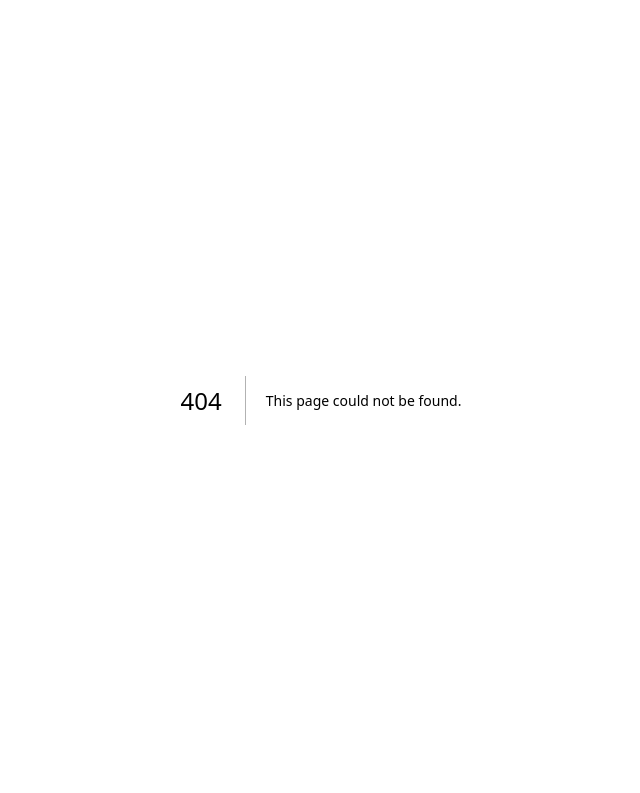
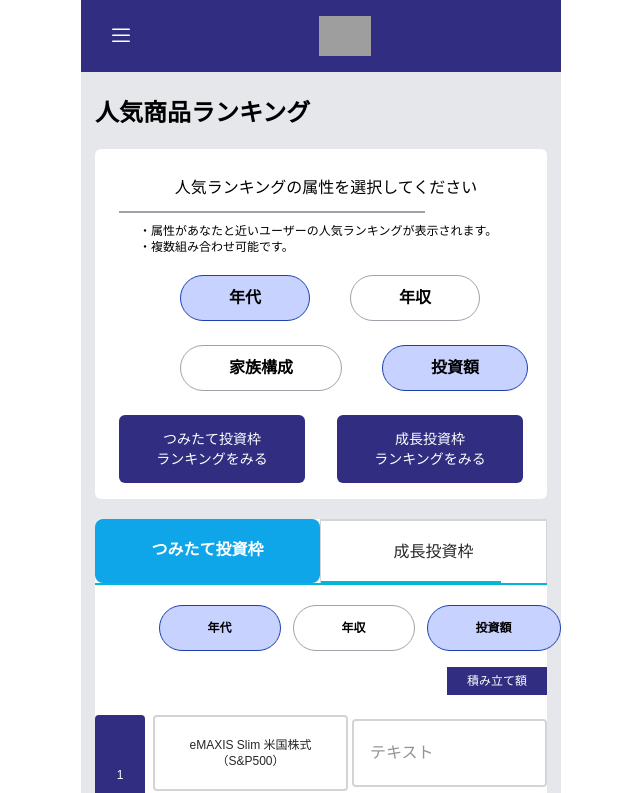
Before and after one commit to kisiiii/Allblue_NISAapp_frontend, a Next.js app: page /home/1111/product-ranking in a window 1280 px wide. Before the commit this address had no page. Shown: the top 793 px of the page, without its empty margins (319-959 px from the left). Built offline with nearby package versions, Linux system fonts and the light colour scheme; grey boxes are pictures that could not be loaded.

Commit message:
メニューバー化

```diff
--- a/src/components/HeaderMenu.jsx
+++ b/src/components/HeaderMenu.jsx
@@ -1,22 +1,108 @@
-import * as React from "react";
+import React, { useState } from "react";
+import Link from "next/link";
 
 export function HeaderMenu() {
+  const [isSidebarOpen, setIsSidebarOpen] = useState(false);
+
+  const toggleSidebar = () => {
+    setIsSidebarOpen(!isSidebarOpen);
+  };
+
   return (
-    <div className="flex gap-5 justify-between py-3 pr-20 pl-4 text-xs font-bold leading-snug text-center text-white whitespace-nowrap bg-indigo-900">
-      <div className="flex flex-col">
-        <div className="flex flex-col p-2 bg-indigo-900 h-[58px] w-[58px]">
-          <div className="shrink-0 w-9 border-white border-solid border-[5px] h-[5px]" />
-          <div className="shrink-0 mt-2 w-9 border-white border-solid border-[5px] h-[5px]" />
-          <div className="shrink-0 mt-1.5 w-9 border-white border-solid border-[5px] h-[5px]" />
-          <div className="mt-2">メニュー</div>
+    <div className="relative bg-indigo-900 text-white">
+      {/* Header */}
+      <div className="flex items-center justify-between px-4 py-3">
+        {/* メニューボタン */}
+        <button
+          className="btn btn-square btn-ghost text-white"
+          onClick={toggleSidebar}
+        >
+          <svg
+            xmlns="http://www.w3.org/2000/svg"
+            fill="none"
+            viewBox="0 0 24 24"
+            strokeWidth="1.5"
+            stroke="currentColor"
+            className="w-6 h-6"
+          >
+            <path
+              strokeLinecap="round"
+              strokeLinejoin="round"
+              d="M3.75 5.25h16.5m-16.5 6h16.5m-16.5 6h16.5"
+            />
+          </svg>
+        </button>
+
+        {/* ロゴ */}
+        <div className="flex flex-1 justify-center">
+          <img
+            loading="lazy"
+            src="https://cdn.builder.io/api/v1/image/assets/TEMP/8c8959ebeef5ce10df57c44eeeabb40228ac34f5f4cfe8c23acc2de827c44861?placeholderIfAbsent=true&apiKey=830249011bfc4b9a9e2dddb095d90bfd"
+            alt="Dashboard logo"
+            className="object-contain max-w-full aspect-[4.69] w-[183px]"
+          />
         </div>
       </div>
-      <img
-        loading="lazy"
-        src="https://cdn.builder.io/api/v1/image/assets/TEMP/8c8959ebeef5ce10df57c44eeeabb40228ac34f5f4cfe8c23acc2de827c44861?placeholderIfAbsent=true&apiKey=830249011bfc4b9a9e2dddb095d90bfd"
-        alt="Dashboard logo"
-        className="object-contain shrink-0 my-auto max-w-full aspect-[4.69] w-[183px]"
-      />
+
+      {/* サイドバー */}
+      {isSidebarOpen && (
+        <div className="absolute top-0 left-0 h-screen w-64 bg-indigo-800 text-white z-50 shadow-lg">
+          <div className="flex flex-col p-5">
+            {/* 閉じるボタン */}
+            <button
+              className="btn btn-square btn-ghost self-end text-white"
+              onClick={toggleSidebar}
+            >
+              <svg
+                xmlns="http://www.w3.org/2000/svg"
+                fill="none"
+                viewBox="0 0 24 24"
+                strokeWidth="1.5"
+                stroke="currentColor"
+                className="w-6 h-6"
+              >
+                <path
+                  strokeLinecap="round"
+                  strokeLinejoin="round"
+                  d="M6 18L18 6M6 6l12 12"
+                />
+              </svg>
+            </button>
+            <nav className="mt-5 space-y-4">
+              <Link
+                href="/home/1111"
+                className="block px-3 py-2 text-sm font-medium bg-indigo-700 rounded hover:bg-indigo-600"
+              >
+                ホーム
+              </Link>
+              <Link
+                href="/account"
+                className="block px-3 py-2 text-sm font-medium bg-indigo-700 rounded hover:bg-indigo-600"
+              >
+                口座確認
+              </Link>
+              <Link
+                href="/search"
+                className="block px-3 py-2 text-sm font-medium bg-indigo-700 rounded hover:bg-indigo-600"
+              >
+                商品検索
+              </Link>
+              <Link
+                href="/home/1111/personal-ranking"
+                className="block px-3 py-2 text-sm font-medium bg-indigo-700 rounded hover:bg-indigo-600"
+              >
+                個人ランキング
+              </Link>
+              <Link
+                href="/home/1111/product-ranking"
+                className="block px-3 py-2 text-sm font-medium bg-indigo-700 rounded hover:bg-indigo-600"
+              >
+                人気ランキング
+              </Link>
+            </nav>
+          </div>
+        </div>
+      )}
     </div>
   );
 }
```
Also changed, not shown: src/app/home/[id]/product-ranking/page.jsx (renamed from src/app/home/[id]/produnt-ranking/page.jsx).
